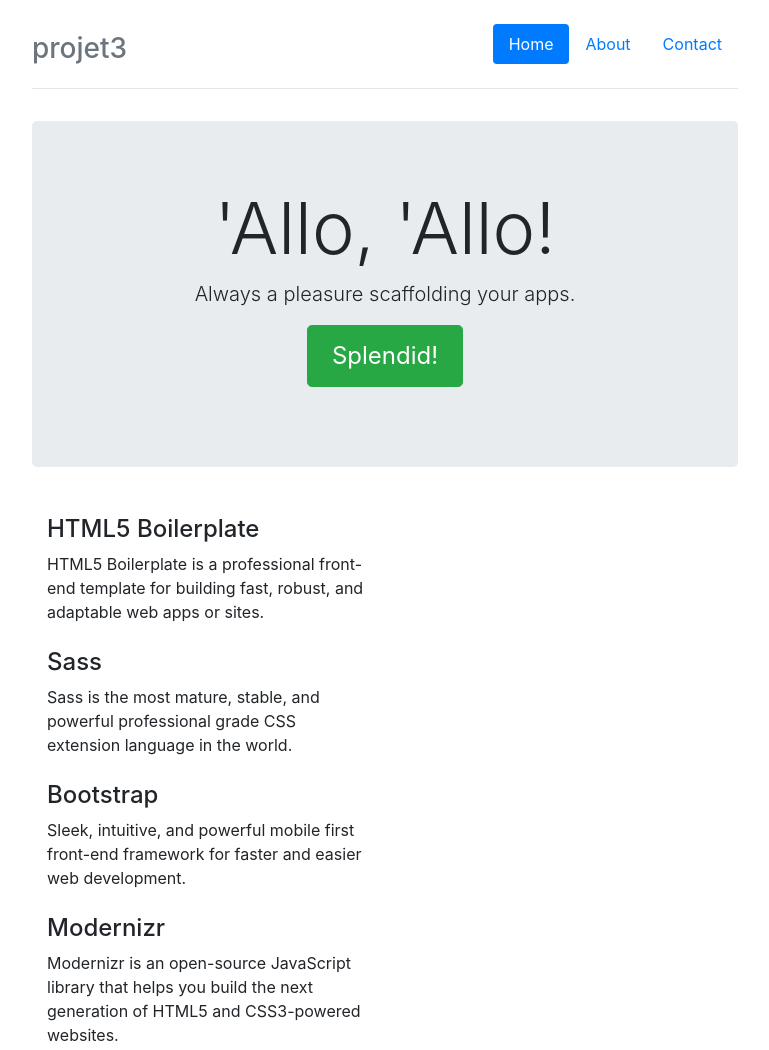
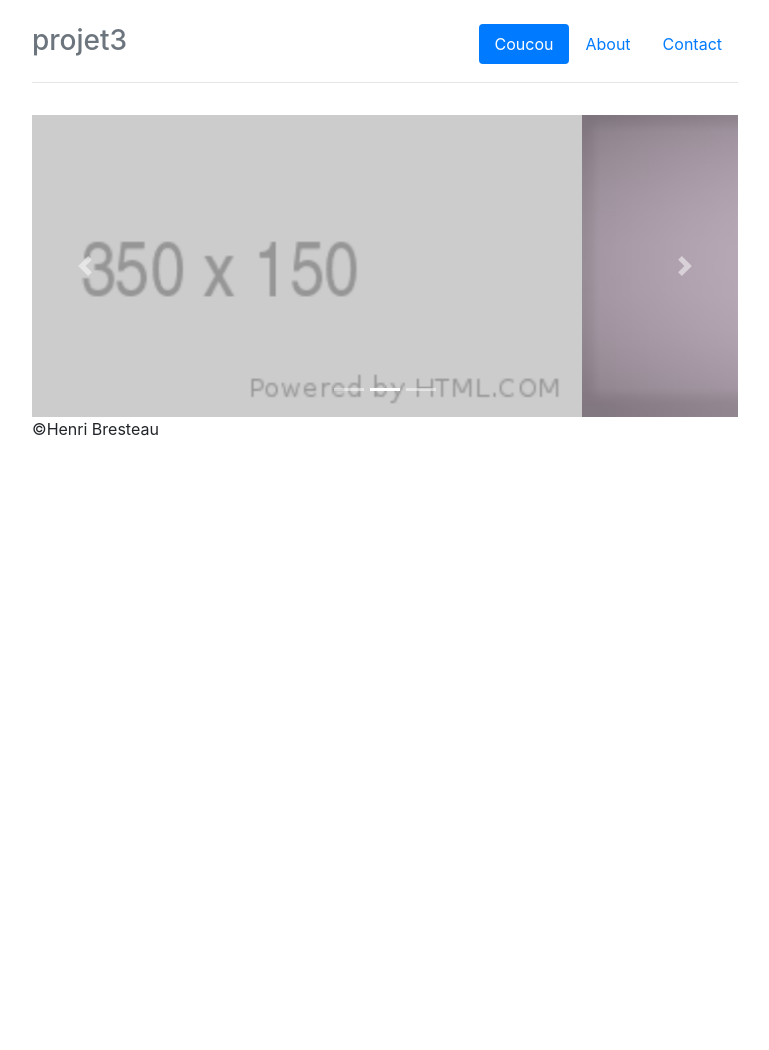
Before and after one commit to HenriBresteau/projet3, a website: page app/index.html in a window 1280 px wide. Shown: the top 1050 px of the page, without its empty margins (255-1024 px from the left). After the commit the page ends 800 px from the top, so only its background shows below. Drawn offline with nearby package versions, Linux system fonts and the light colour scheme; files that its build step writes are made by us from their sources; placeholder pictures from the web are drawn by us.

Commit message:
Mise en place d'un carousel

```diff
--- a/app/index.html
+++ b/app/index.html
@@ -26,7 +26,7 @@
       <div class="header">
         <ul class="nav nav-pills float-right">
           <li class="nav-item">
-            <a href="#" class="nav-link active">Home</a>
+            <a href="#" class="nav-link active">Coucou</a>
           </li>
           <li>
             <a href="#" class="nav-link">About</a>
@@ -38,30 +38,35 @@
         <h3 class="text-muted">projet3</h3>
       </div>
 
-      <div class="jumbotron">
-        <h1 class="display-3">'Allo, 'Allo!</h1>
-        <p class="lead">Always a pleasure scaffolding your apps.</p>
-        <p><a class="btn btn-lg btn-success" href="#">Splendid!</a></p>
-      </div>
-
-      <div class="row marketing">
-        <div class="col-lg-6">
-          <h4>HTML5 Boilerplate</h4>
-          <p>HTML5 Boilerplate is a professional front-end template for building fast, robust, and adaptable web apps or sites.</p>
-
-          <h4>Sass</h4>
-          <p>Sass is the most mature, stable, and powerful professional grade CSS extension language in the world.</p>
-
-          <h4>Bootstrap</h4>
-          <p>Sleek, intuitive, and powerful mobile first front-end framework for faster and easier web development.</p>
-
-          <h4>Modernizr</h4>
-          <p>Modernizr is an open-source JavaScript library that helps you build the next generation of HTML5 and CSS3-powered websites.</p>
+      <div id="carouselSlide" class="carousel slide" data-ride="carousel">
+        <ol class="carousel-indicators">
+          <li data-target="#carouselSlide" data-slide-to="0" class="active"></li>
+          <li data-target="#carouselSlide" data-slide-to="1"></li>
+          <li data-target="#carouselSlide" data-slide-to="2"></li>
+        </ol>
+        <div class="carousel-inner">
+          <div class="carousel-item active">
+            <img class="d-block w-100" src="images/slide1.png" alt="First slide">
+          </div>
+          <div class="carousel-item">
+            <img class="d-block w-100" src="images\slide2.jpg" alt="Second slide">
+          </div>
+          <div class="carousel-item">
+            <img class="d-block w-100" src="images\slide3.jpg" alt="Third slide">
+          </div>
         </div>
-      </div>
+        <a class="carousel-control-prev" href="#carouselSlide" role="button" data-slide="prev">
+          <span class="carousel-control-prev-icon" aria-hidden="true"></span>
+          <span class="sr-only">Previous</span>
+        </a>
+        <a class="carousel-control-next" href="#carouselSlide" role="button" data-slide="next">
+          <span class="carousel-control-next-icon" aria-hidden="true"></span>
+          <span class="sr-only">Next</span>
+        </a>
+      </div
 
       <div class="footer">
-        <p>♥ from the Yeoman team</p>
+        <p>&copyHenri Bresteau</p>
       </div>
     </div>
     <!-- build:js scripts/vendor.js -->
--- a/app/styles/main.scss
+++ b/app/styles/main.scss
@@ -7,6 +7,7 @@
 
 /* Space out content a bit */
 body {
+
   padding-top: 1.5rem;
   padding-bottom: 1.5rem;
 }
@@ -25,11 +26,8 @@
   border-bottom: .05rem solid #e5e5e5;
 }
 
-/* Make the masthead heading the same height as the navigation */
-.header h3 {
-  margin-top: 0;
-  margin-bottom: 0;
-  line-height: 3rem;
+.carousel-item img {
+  background-image: url('https://via.placeholder.com/350x150');
 }
 
 /* Custom page footer */
```
Also changed, not shown: app/images/slide1.png (added), app/images/slide2.jpg (added), app/images/slide3.jpg (added).
